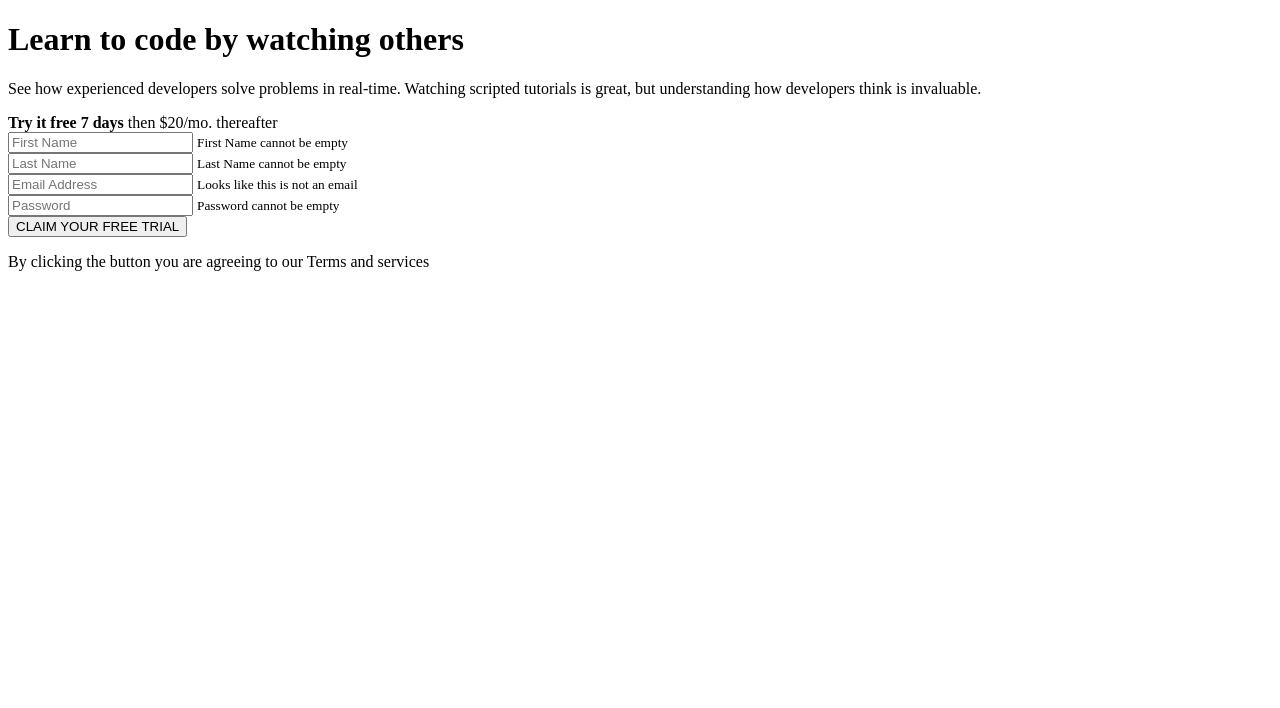
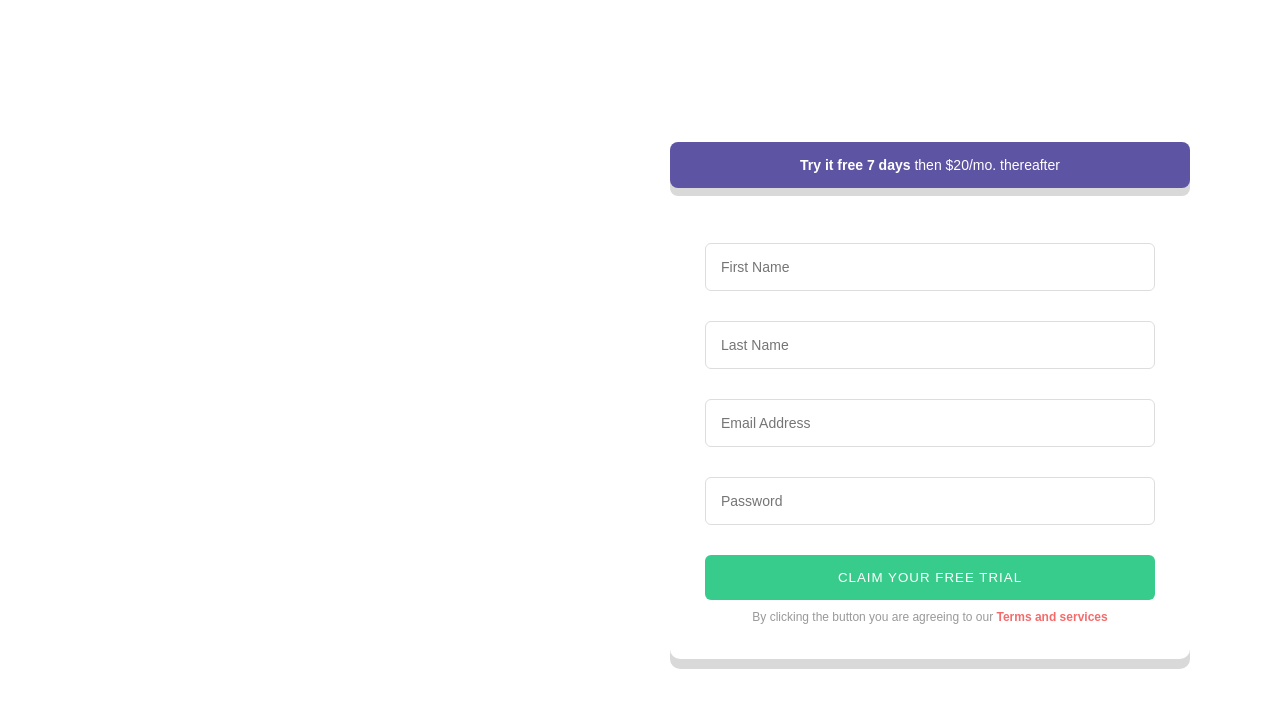
Before and after one commit to Sunday2324/assignment1, a plain HTML site: page index.html in a window 1280 px wide. Drawn offline with Linux system fonts and the light colour scheme.

Commit message:
second commit

```diff
--- a/index.html
+++ b/index.html
@@ -5,7 +5,7 @@
     <meta name="viewport" content="width=device-width, initial-scale=1.0" />
     <title>Signup Form</title>
 
-    <link rel="stylesheet" href="test.css" />
+    <link rel="stylesheet" href="style.css" />
   </head>
   <body>
     <div class="container">
@@ -55,6 +55,6 @@
       </div>
     </div>
 
-    <script src="test.js"></script>
+    <script src="script.js"></script>
   </body>
 </html>
```
Also changed, not shown: script.js (renamed from style.js).
